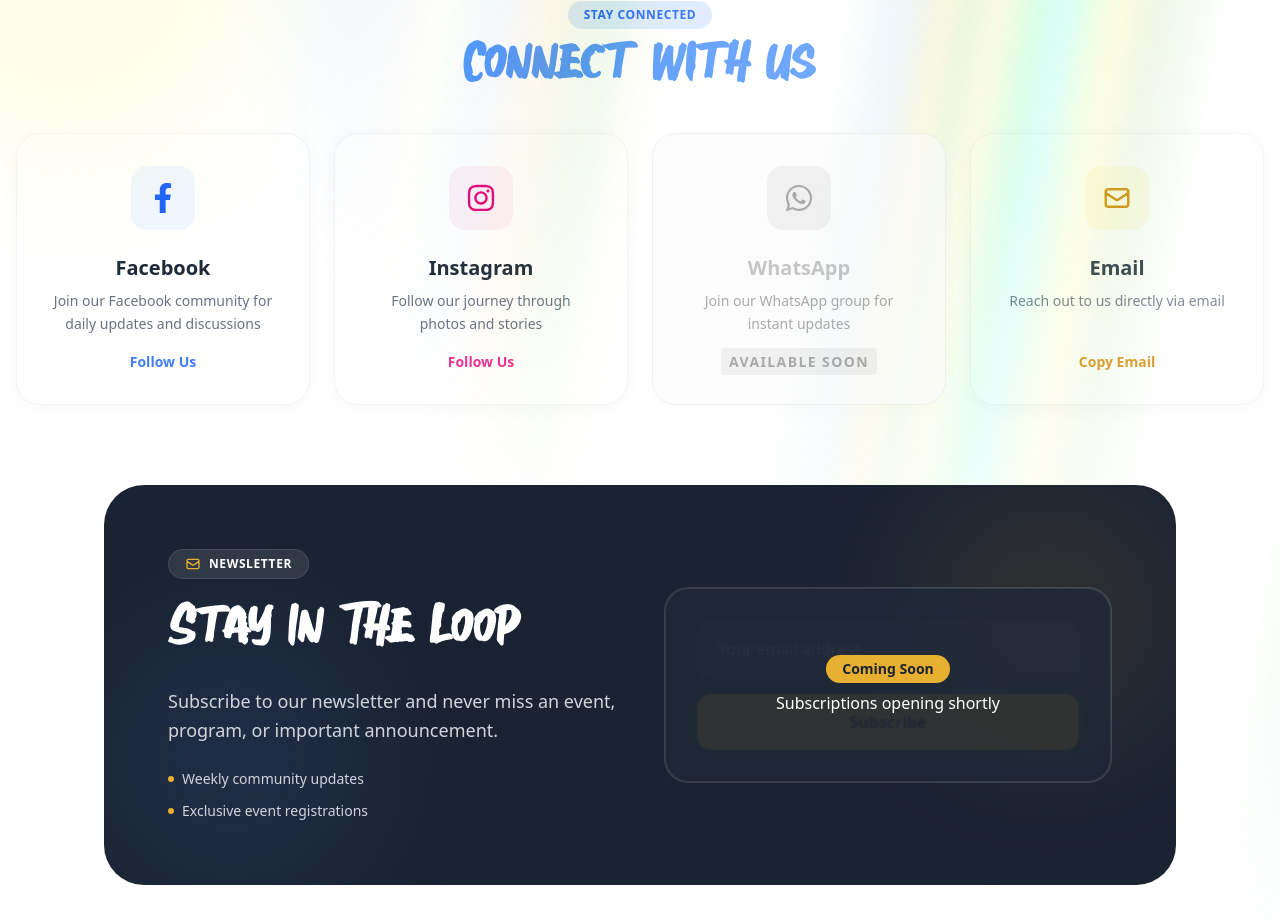
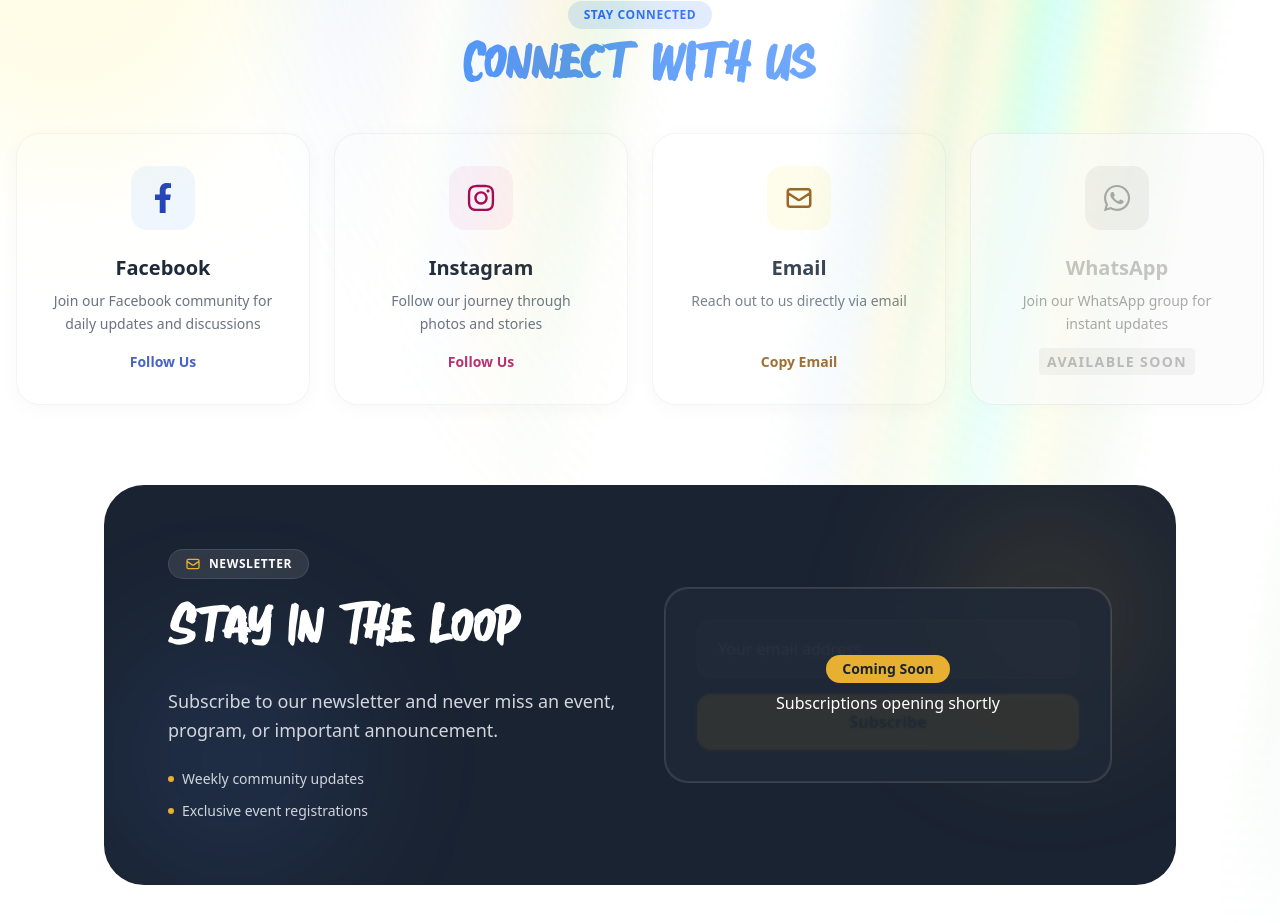
Before and after one commit to mota6em/mit, a Next.js app: page /en/join-mit in a window 1280 px wide. Shown: the part 1093-2016 px from the top of the page. Built offline with nearby package versions, Linux system fonts and the light colour scheme.

Commit message:
fix(JoinMIT): update social link colors for improved visual consistency

```diff
--- a/components/JoinMIT/JoinMIT.tsx
+++ b/components/JoinMIT/JoinMIT.tsx
@@ -45,30 +45,30 @@ export default function JoinMIT() {
     {
       icon: FaFacebookF,
       href: "https://www.facebook.com/muszlimifjusag/",
-      color: "text-blue-600",
+      color: "text-blue-800",
       bg: "bg-blue-50",
       name: "Facebook",
     },
     {
       icon: FaInstagram,
       href: "https://www.instagram.com/muszlimifjusag/",
-      color: "text-pink-600",
+      color: "text-pink-800",
       bg: "bg-pink-50",
       name: "Instagram",
     },
     {
+      icon: HiOutlineMail,
+      href: "#",
+      color: "text-yellow-800",
+      bg: "bg-yellow-50",
+      name: "Email",
+    },
+    {
       icon: FaWhatsapp,
       href: "https://wa.me/123456789",
-      color: "text-green-600",
+      color: "text-green-800",
       bg: "bg-green-50",
       name: "WhatsApp",
-    },
-    {
-      icon: HiOutlineMail,
-      href: "#",
-      color: "text-yellow-600",
-      bg: "bg-yellow-50",
-      name: "Email",
     },
   ];
 
@@ -314,7 +314,7 @@ export default function JoinMIT() {
                   }`}
                 >
                   {isWhatsApp ? (
-                    <span className="bg-gray-200 px-2 py-1 rounded text-gray-500">
+                    <span className="bg-gray-200 px-2 py-1 animate-pulse rounded text-green-600">
                       Available Soon
                     </span>
                   ) : isEmail && emailCopied ? (
```
